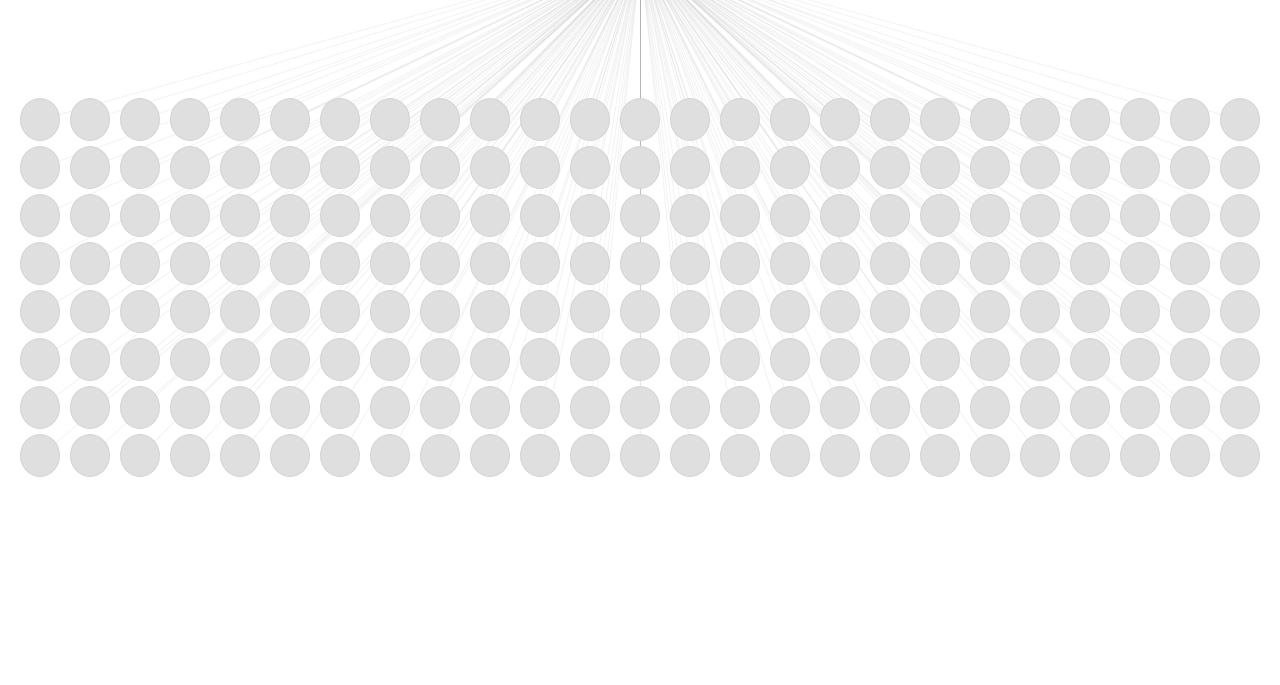
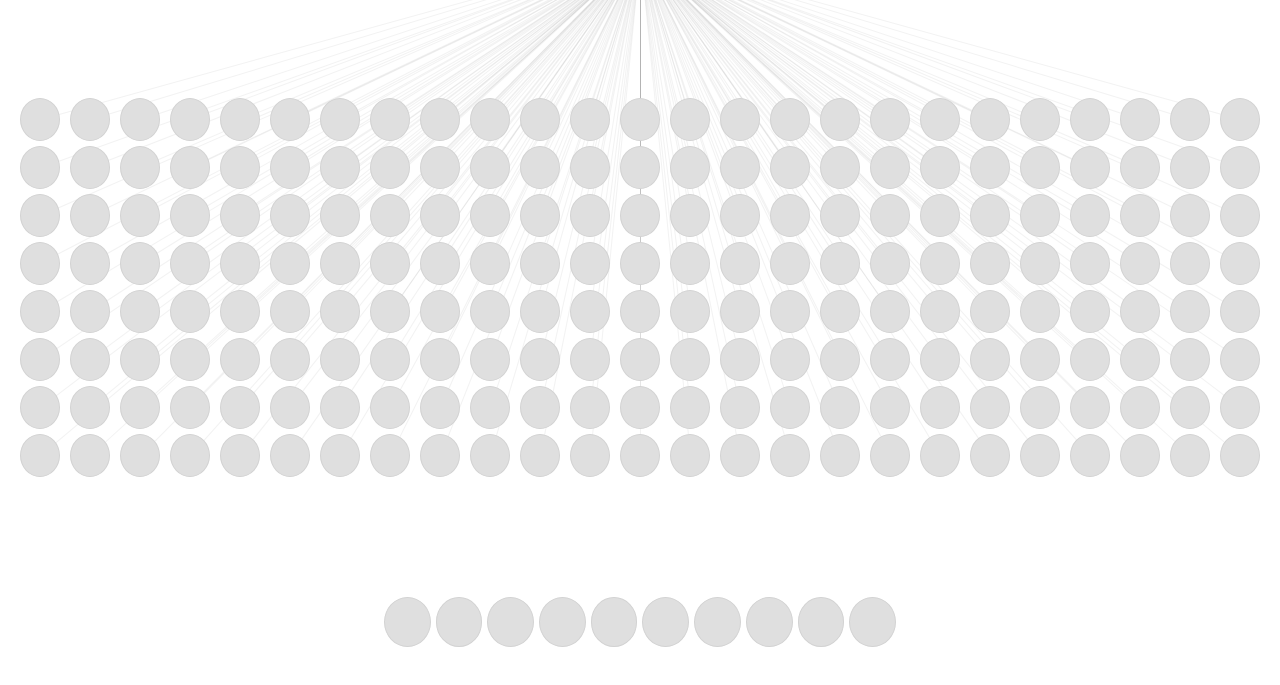
Before and after one commit to egcode/MNIST-Tensorlow-Node, a website: page public/index.html in a window 1280 px wide. Shown: the part 673-1358 px from the top of the page. Before the commit the page ends 1270 px from the top, so only its background shows below. Drawn offline with Linux system fonts and the light colour scheme.

Commit message:
softmax layer added

```diff
--- a/public/index.html
+++ b/public/index.html
@@ -24,7 +24,7 @@
 }
 
 
-.grid-container {
+.grid-container-dense {
   display: grid;
   grid-gap: 5px;
   grid-template-columns: auto auto auto auto auto auto auto auto auto auto auto auto auto auto auto auto auto auto auto auto auto auto auto auto auto;
@@ -32,7 +32,7 @@
   column-count: 20;
   column-gap: 10px;
 }
-.grid-item {
+.grid-item-dense {
   padding: 1px;
   background-color: rgb(223, 223, 223);
   border-radius: 100%;
@@ -41,8 +41,27 @@
   border-color: rgb(211, 211, 211);
   border-style: solid;
   border-width: 1px;
+}
 
+
+.grid-container-softmax {
+  display: grid;
+  grid-gap: 5px;
+  grid-template-columns: auto auto auto auto auto auto auto auto auto auto;
+  padding-left: 30%;
+  padding-right: 30%;
 }
+.grid-item-softmax {
+  padding: 1px;
+  background-color: rgb(223, 223, 223);
+  border-radius: 100%;
+  padding-top: 100%; /* 1:1 Aspect Ratio */
+
+  border-color: rgb(211, 211, 211);
+  border-style: solid;
+  border-width: 1px;
+}
+
 
   </style>
 
@@ -105,11 +124,18 @@
         <div class = "separatorDiv">
         </div>
 
-        <div class="grid-container marginTop center" id="layerDense" >
+        <div class="grid-container-dense marginTop center" id="layerDense" >
         </div>
 
         <div class = "separatorDiv">
         </div>
+
+        <div class="grid-container-softmax marginTop center" id="layerSoftmax" >
+        </div>
+
+        <div class = "separatorDiv">
+        </div>
+
 
     </div>
 
@@ -316,16 +342,16 @@ for (i = 1; i <= 24; i++) {
   $('#layer3').append(im);
 }
 
-// DENSE Layer 3
+// DENSE Layer
 for (i = 1; i <= 200; i++) {
   var rad = 20;
   var borderRad = rad/2;
   var denseId = "dense" + (i-1);
-  var circ = '<div id=' + denseId + ' class=\'grid-item layerDenseUnit\' </div>';
+  var circ = '<div id=' + denseId + ' class=\'grid-item-dense\' </div>';
   $('#layerDense').append(circ);
 }
 
-// ADD Lines
+// ADD Dense Lines
 for (i = 1; i <= 200; i++) {
   var denseId = "dense" + (i-1);
   // Add Line
@@ -340,40 +366,17 @@ for (i = 1; i <= 200; i++) {
     document.getElementById(denseId),
     document.getElementById(lineId)
   );
-
 }
 
 
-// var layer3Pos = $('#layer3').offset(); // position = { left: 42, top: 567 }
-// var x1 = (layer3Pos+60).left.toString();
-// var y1 = layer3Pos.top.toString()
-// console.log("layer3Pos Left:" + x1);
-// console.log("layer3Pos Top:" + y1);
-
-// var layerDensePos = $('#dense100').offset(); // position = { left: 42, top: 567 }
-// var x2 = layerDensePos.left.toString();
-// var y2 = layerDensePos.top.toString()
-// console.log("layerDensePos Left:" + x2);
-// console.log("layerDensePos Top:" + y2);
-
-// document.body.innerHTML += '<div style="position:relative;width:30px;height:20px;opacity:0.3;z-index:100;background:#000;"></div>';
-// document.body.innerHTML += "<svg width=\"500\" height=\"500\"><line x1=\"" + x1 +  "\" y1=\"" + y1 +  "\" x2=\"" + x2 +  "\" y2=\"" + y2 +  "\" stroke=\"black\"/></svg>";
-
-// LINE
-// document.body.innerHTML += '<div id="line"></div>';
-// adjustLine(
-//   document.getElementById('dense1'),
-//   document.getElementById('dense100'),
-//   document.getElementById('line')
-// );
-
-// var line = '<div id="line"></div>';
-// $('#CNNContainer').append(line);
-// adjustLine(
-//   document.getElementById('dense1'),
-//   document.getElementById('dense100'),
-//   document.getElementById('line')
-// );
+// SOFTMAX Layer
+for (i = 1; i <= 10; i++) {
+  var rad = 20;
+  var borderRad = rad/2;
+  var denseId = "dense" + (i-1);
+  var circ = '<div id=' + denseId + ' class=\'grid-item-softmax\' </div>';
+  $('#layerSoftmax').append(circ);
+}
 
 
   </script>
```
Also changed, not shown: public/css/mnistStyles.css (+0 -15 lines).
